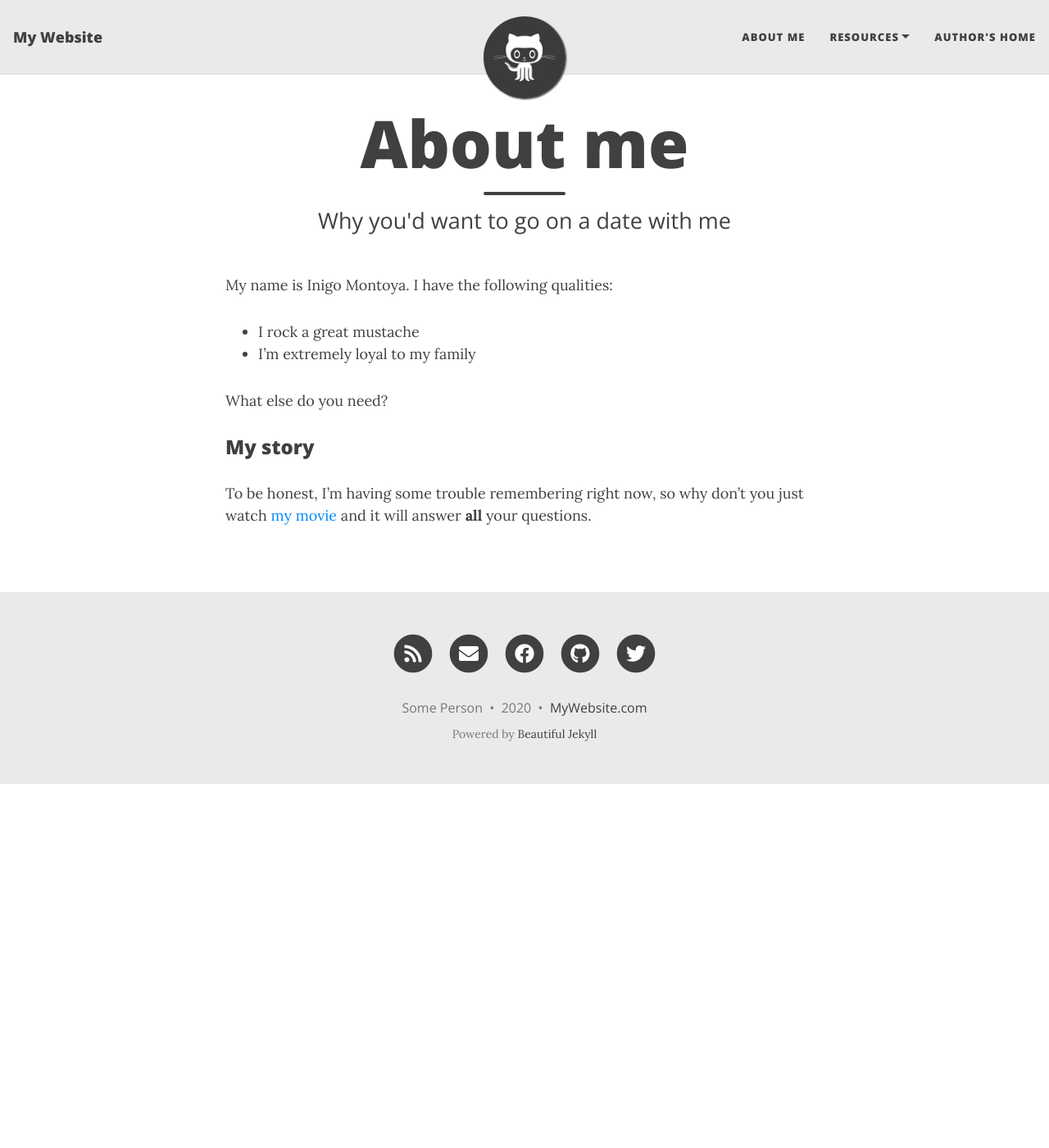
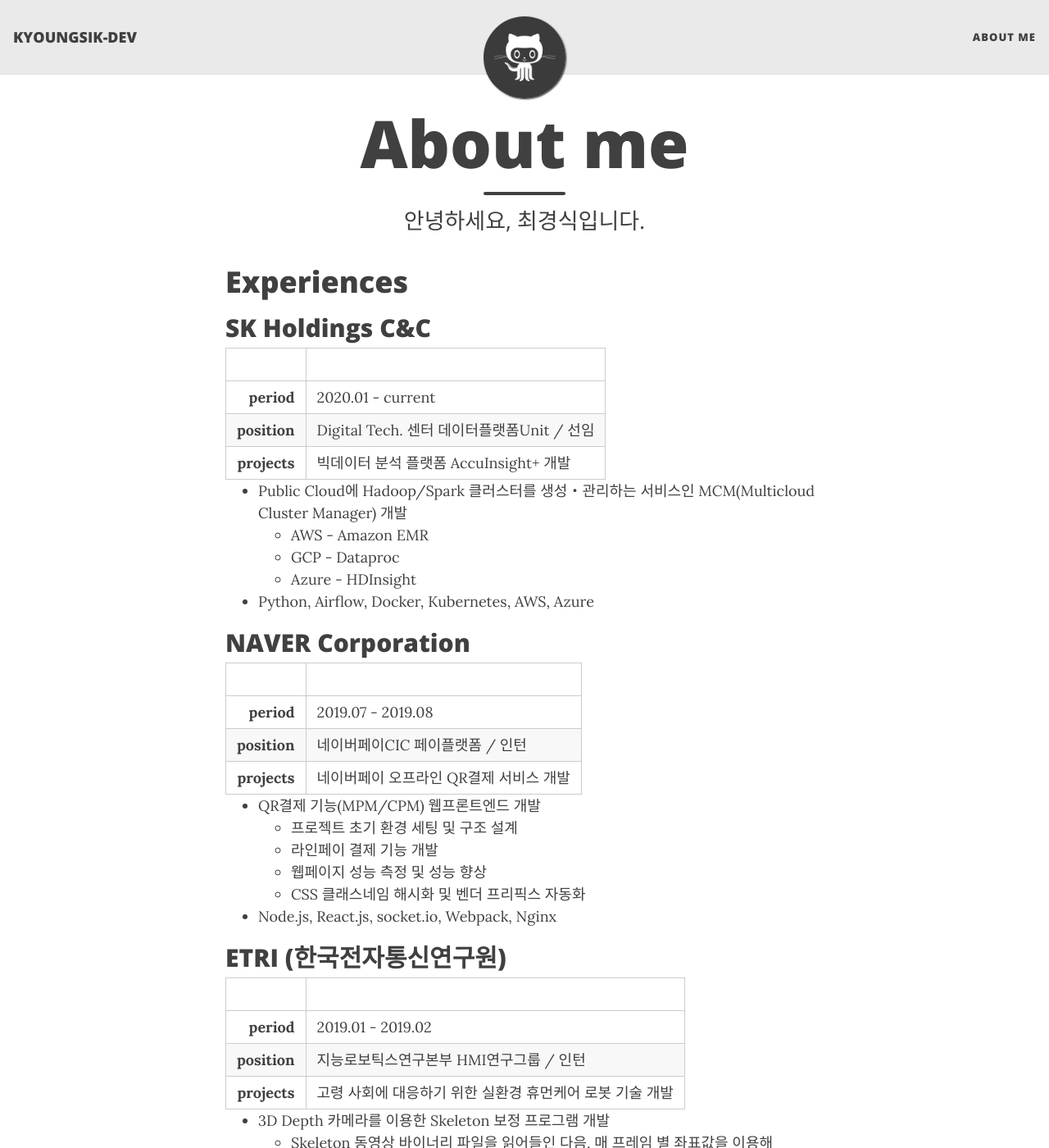
Before and after one commit to kyoungsik-dev/blog, a Jekyll site: the page built from aboutme.md, in a window 1280 px wide and 1400 px high. Shown: the whole window at 82% size. Built offline with Jekyll 4.4.1, drawn with Linux system fonts in a browser that asks for light colours; nearby versions of some CDN libraries; some of the changed text lies outside the part shown.

Commit message:
Add new article

```diff
--- a/_config.yml
+++ b/_config.yml
@@ -6,19 +6,19 @@
 # --- Required options --- #
 
 # Name of website
-title: My Website
+title: KYOUNGSIK-DEV
 
 # Your name to show in the footer
-author: Some Person
+author: 최경식
 
 # --- List of links in the navigation bar --- #
 
 navbar-links:
   About Me: "aboutme"
-  Resources:
-    - Beautiful Jekyll: "https://beautifuljekyll.com"
-    - Learn markdown: "https://www.markdowntutorial.com/"
-  Author's home: "https://deanattali.com"
+  # Resources:
+  #   - Beautiful Jekyll: "https://beautifuljekyll.com"
+  #   - Learn markdown: "https://www.markdowntutorial.com/"
+  # Author's home: "https://deanattali.com"
 
 # --- Logo --- #
 
@@ -39,10 +39,8 @@ round-avatar: true
 # Select the social network links that you want to show in the footer.
 # Uncomment the links you want to show and add your information to each one.
 social-network-links:
-  email: "someone@example.com"
-  facebook: deanattali
-  github: daattali
-  twitter: daattali
+  email: "kyoungsik.dev@gmail.com"
+  github: kyoungsik-dev
 #  patreon: DeanAttali
 #  reddit: yourname
 #  linkedin: daattali
@@ -64,20 +62,20 @@ social-network-links:
 
 # If you want to show a link to an RSS in the footer, add the site description here.
 # If you don't want to show an RSS link, remove the following line.
-rss-description: This website is a virtual proof that I'm awesome
+rss-description: 안녕하세요, 최경식입니다.
 
 # --- General options --- #
 
 # Select which social network share links to show in posts
 share-links-active:
-  twitter: true
-  facebook: true
-  linkedin: true
+  twitter: false
+  facebook: false
+  linkedin: false
   vk: false
 
 # How to display the link to your website in the footer
 # Remove this if you don't want a link in the footer
-url-pretty: "MyWebsite.com"
+url-pretty: "ddalki.me"
 
 # Excerpt word length - Truncate the excerpt of each post on the feed page to the specified number of words
 excerpt_length: 50
@@ -178,7 +176,7 @@ footer-link-col: "#404040"
 # --- Misc --- #
 
 # Ruby Date Format to show dates of posts
-date_format: "%B %-d, %Y"
+date_format: "%Y-%m-%d"
 
 # Facebook App ID
 #fb_app_id: ""
@@ -186,10 +184,10 @@ date_format: "%B %-d, %Y"
 # --- You don't need to touch anything below here (but you can if you want) --- #
 
 # Output options (more information on Jekyll's site)
-timezone: "America/Toronto"
+timezone: "Asia/Seoul"
 markdown: kramdown
 highlighter: rouge
-permalink: /:year-:month-:day-:title/
+permalink: /:title/
 paginate: 5
 
 kramdown:
--- a/aboutme.md
+++ b/aboutme.md
@@ -1,16 +1,55 @@
 ---
 layout: page
 title: About me
-subtitle: Why you'd want to go on a date with me
+subtitle: 안녕하세요, 최경식입니다.
 ---
 
-My name is Inigo Montoya. I have the following qualities:
 
-- I rock a great mustache
-- I'm extremely loyal to my family
+# Experiences
 
-What else do you need?
+## SK Holdings C&C
 
-### My story
+|              |                                                                 |
+| -----------: | --------------------------------------------------------------- |
+|   **period** | 2020.01 - current |
+| **position** | Digital Tech. 센터 데이터플랫폼Unit / 선임 |
+| **projects** | 빅데이터 분석 플랫폼 AccuInsight+ 개발 |
 
-To be honest, I'm having some trouble remembering right now, so why don't you just watch [my movie](https://en.wikipedia.org/wiki/The_Princess_Bride_%28film%29) and it will answer **all** your questions.
+
+- Public Cloud에 Hadoop/Spark 클러스터를 생성・관리하는 서비스인 MCM(Multicloud Cluster Manager) 개발
+  - AWS - Amazon EMR
+  - GCP - Dataproc
+  - Azure - HDInsight
+- Python, Airflow, Docker, Kubernetes, AWS, Azure
+
+
+## NAVER Corporation
+
+|              |                                                                 |
+| -----------: | --------------------------------------------------------------- |
+|   **period** | 2019.07 - 2019.08 |
+| **position** | 네이버페이CIC 페이플랫폼 / 인턴 |
+| **projects** | 네이버페이 오프라인 QR결제 서비스 개발 |
+
+
+- QR결제 기능(MPM/CPM) 웹프론트엔드 개발
+    - 프로젝트 초기 환경 세팅 및 구조 설계
+    - 라인페이 결제 기능 개발
+    - 웹페이지 성능 측정 및 성능 향상
+    - CSS 클래스네임 해시화 및 벤더 프리픽스 자동화
+- Node.js, React.js, socket.io, Webpack, Nginx
+
+
+## ETRI (한국전자통신연구원)
+
+|              |                                                                 |
+| -----------: | --------------------------------------------------------------- |
+|   **period** | 2019.01 - 2019.02 |
+| **position** | 지능로보틱스연구본부 HMI연구그룹 / 인턴 |
+| **projects** | 고령 사회에 대응하기 위한 실환경 휴먼케어 로봇 기술 개발 |
+
+
+- 3D Depth 카메라를 이용한 Skeleton 보정 프로그램 개발
+    - Skeleton 동영상 바이너리 파일을 읽어들인 다음, 매 프레임 별 좌표값을 이용해 Skeleton을 3D 모델링으로 보여주고, 마우스 인터랙션을 통해 Skeleton의 형상을 보정할 수 있도록 함
+    - Electorn 프레임워크를 활용, 웹 기술을 이용해 데스크탑 프로그램을 개발
+- JavaScript, Electron, WebGL, ThreeJS
```
Also changed, not shown: _posts/2020-11-13-docker.md (added, +119 -0 lines), _posts/2020-11-13-run-mysql-with-helm-v2.md (added, +79 -0 lines).
